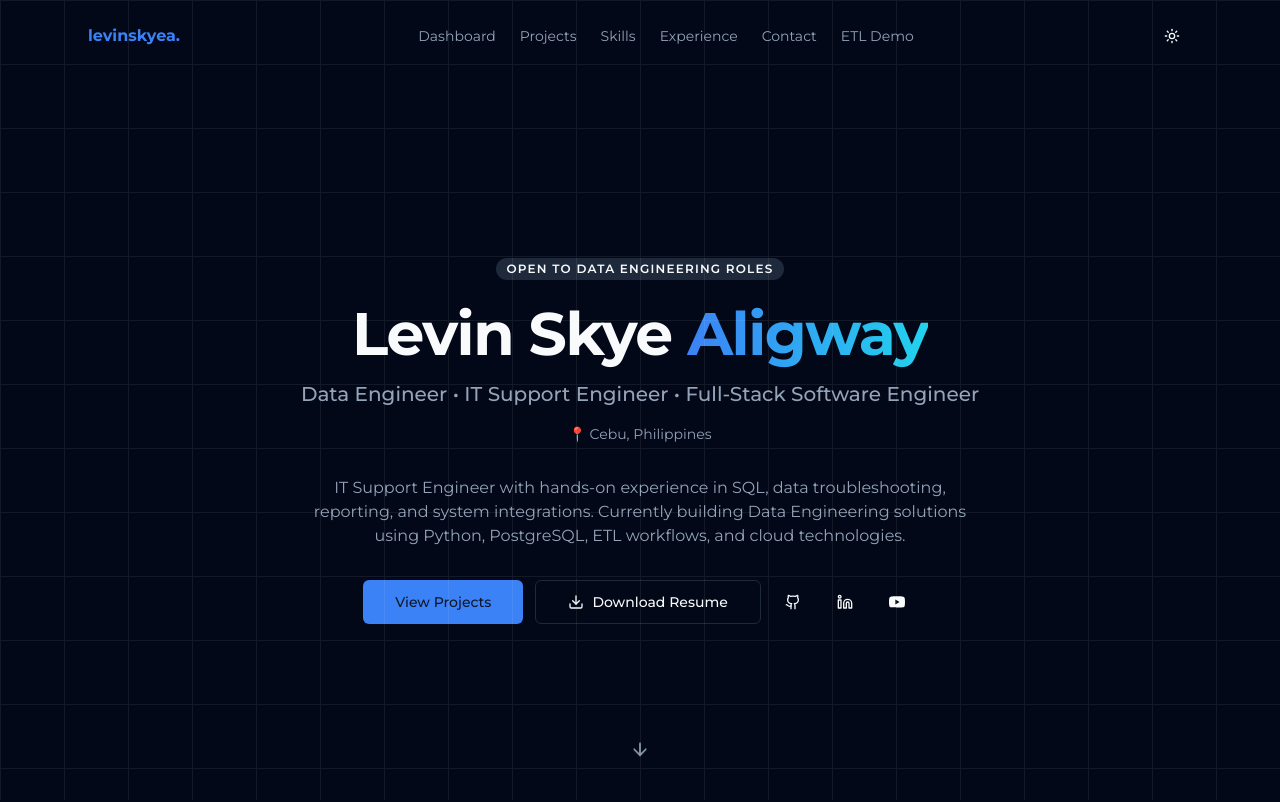
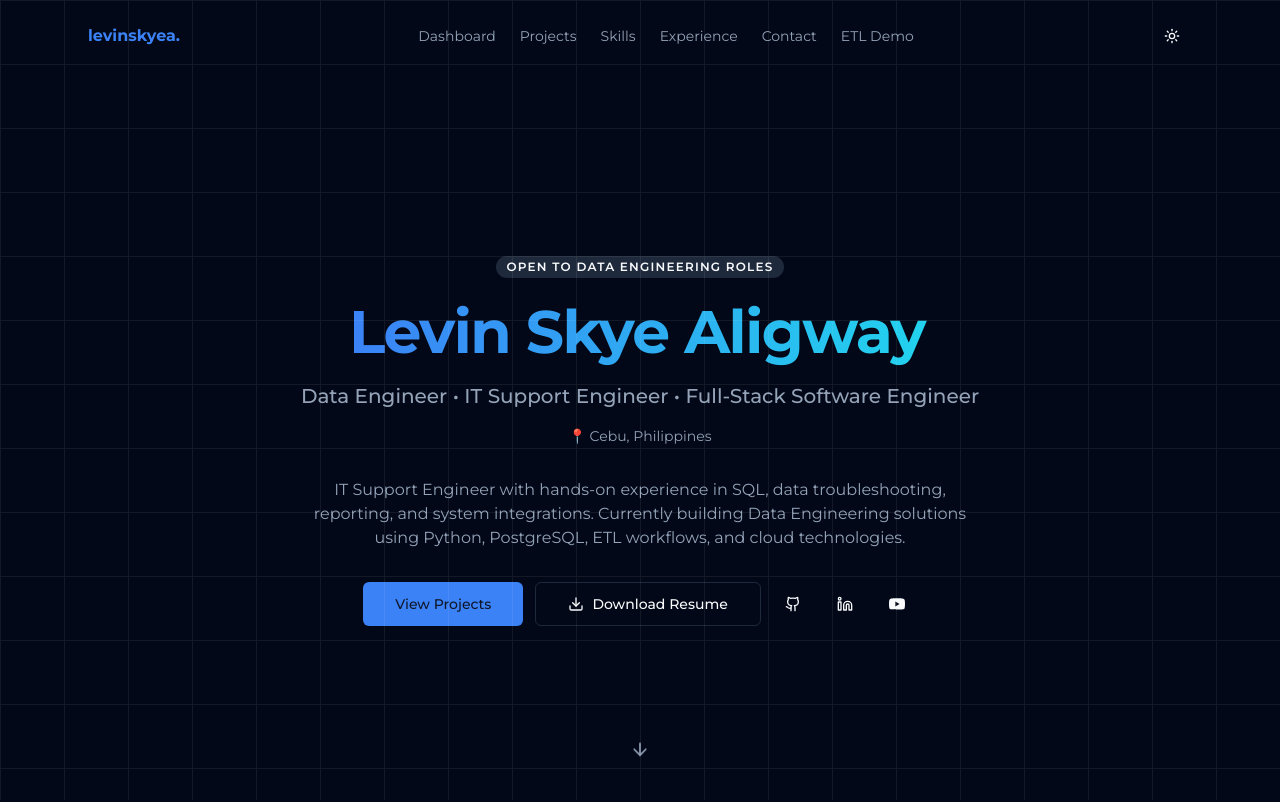
Before and after one commit to levinskyea/levin-data-engineer-portfolio, a Next.js app: page / in a window 1280 px wide. Shown: the top 802 px of the page. Built offline with nearby package versions, Linux system fonts and the light colour scheme.

Commit message:
Add typewriter effect with blinking cursor to hero name

```diff
--- a/src/components/hero.tsx
+++ b/src/components/hero.tsx
@@ -3,6 +3,7 @@ import { motion } from "framer-motion";
 import { Button } from "@/components/ui/button";
 import { Badge } from "@/components/ui/badge";
 import { ArrowDown, Download, Github, Linkedin } from "lucide-react";
+import { Typewriter } from "@/components/typewriter";
 
 function YoutubeIcon() {
   return (
@@ -62,10 +63,11 @@ export function Hero() {
           transition={{ duration: 0.5, delay: 0.2 }}
           className="mb-4 text-4xl font-bold tracking-tight sm:text-5xl md:text-6xl"
         >
-          Levin Skye{" "}
-          <span className="bg-gradient-to-r from-blue-500 to-cyan-400 bg-clip-text text-transparent">
-            Aligway
-          </span>
+          <Typewriter
+            text="Levin Skye Aligway"
+            speed={80}
+            className="bg-gradient-to-r from-blue-500 to-cyan-400 bg-clip-text text-transparent"
+          />
         </motion.h1>
 
         <motion.p
--- /dev/null
+++ b/src/components/typewriter.tsx
@@ -0,0 +1,39 @@
+"use client";
+import { useEffect, useState } from "react";
+
+interface TypewriterProps {
+  text: string;
+  speed?: number;
+  className?: string;
+}
+
+export function Typewriter({ text, speed = 80, className }: TypewriterProps) {
+  const [displayed, setDisplayed] = useState("");
+  const [done, setDone] = useState(false);
+
+  useEffect(() => {
+    setDisplayed("");
+    setDone(false);
+    let i = 0;
+    const interval = setInterval(() => {
+      setDisplayed(text.slice(0, i + 1));
+      i++;
+      if (i === text.length) {
+        clearInterval(interval);
+        setDone(true);
+      }
+    }, speed);
+    return () => clearInterval(interval);
+  }, [text, speed]);
+
+  return (
+    <span className={className}>
+      {displayed}
+      <span
+        className={`inline-block w-[2px] h-[1em] align-middle ml-1 bg-current ${
+          done ? "animate-blink" : "opacity-100"
+        }`}
+      />
+    </span>
+  );
+}
--- a/tailwind.config.ts
+++ b/tailwind.config.ts
@@ -40,6 +40,15 @@ const config: Config = {
         lg: "var(--radius)",
         md: "calc(var(--radius) - 2px)",
         sm: "calc(var(--radius) - 4px)"
+      },
+      animation: {
+        blink: "blink 1s step-start infinite"
+      },
+      keyframes: {
+        blink: {
+          "0%, 100%": { opacity: "1" },
+          "50%": { opacity: "0" }
+        }
       }
     }
   },
```
